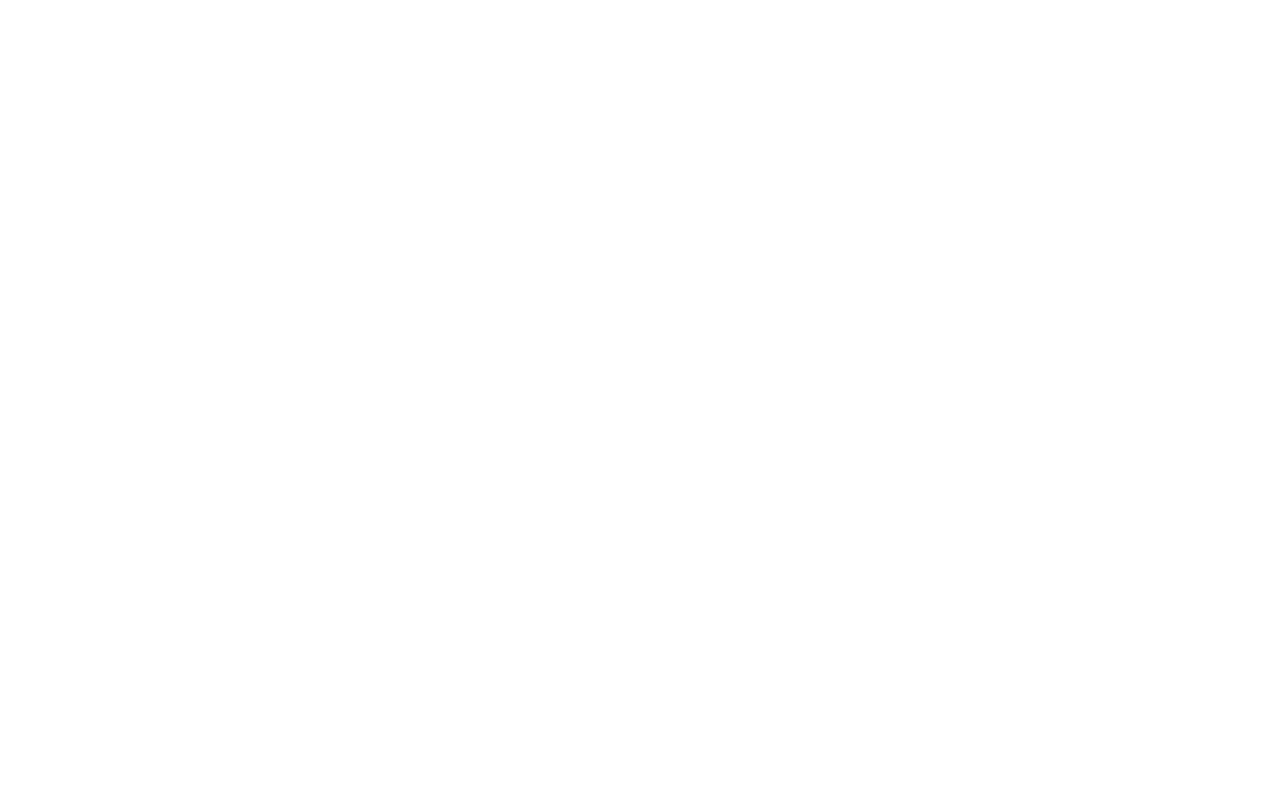
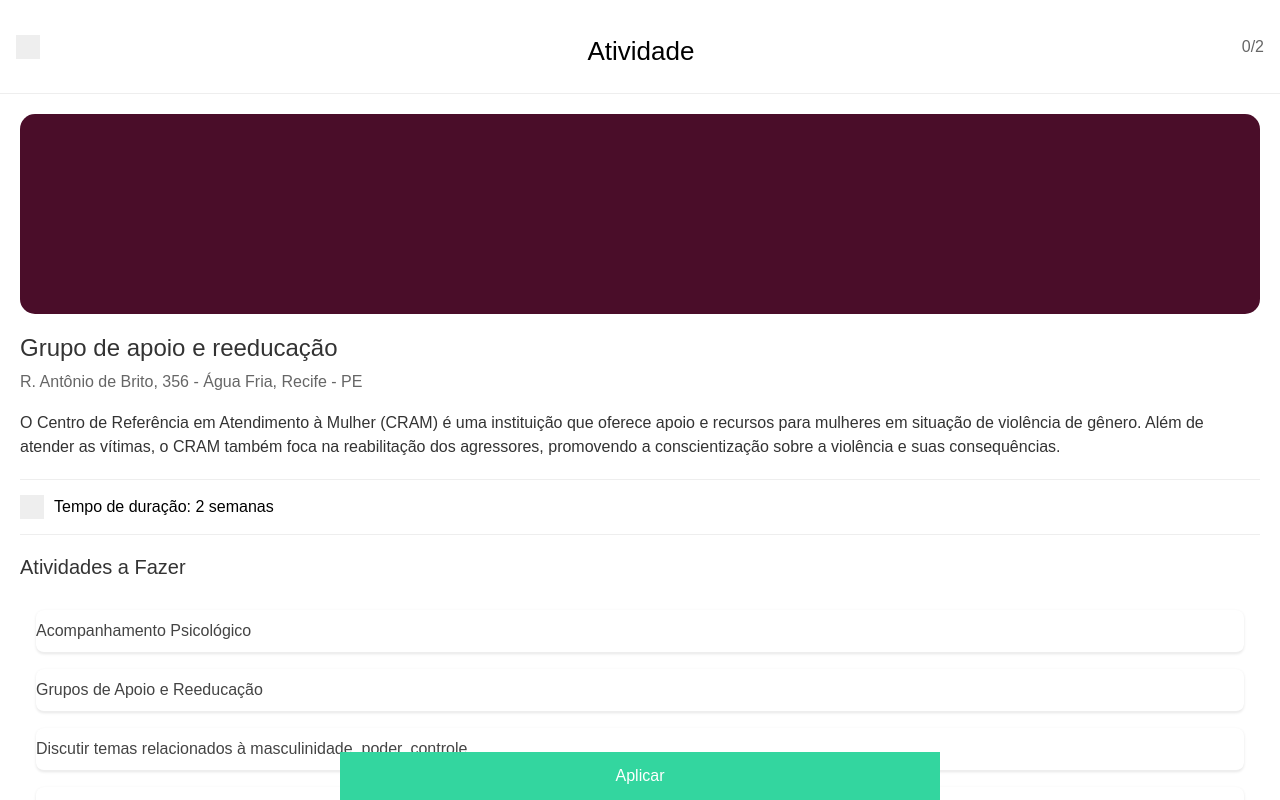
Before and after one commit to SamuelJeff/reHub, a React (Vite) app: page /detailAct in a window 1280 px wide. Built offline with nearby package versions, Linux system fonts and the light colour scheme.

Commit message:
Mais telas e teste vercel

```diff
--- a/capacitor.config.ts
+++ b/capacitor.config.ts
@@ -3,7 +3,10 @@
 const config: CapacitorConfig = {
   appId: 'io.ionic.starter',
   appName: 'Minden',
-  webDir: 'dist'
+  webDir: 'dist',
+  server: {
+    androidScheme: 'https' // Garante que os assets sejam servidos corretamente no Android
+  }
 };
 
 export default config;
--- a/src/App.tsx
+++ b/src/App.tsx
@@ -14,6 +14,7 @@
 import LoginR from "./pages/LoginR";
 import HomeR from "./pages/HomeR";
 import ActivityR from "./pages/ActivityR";
+import DetailAct from "./pages/DetailAct"
 
 /* Core CSS required for Ionic components to work properly */
 import "@ionic/react/css/core.css";
@@ -66,6 +67,9 @@
         <Route exact path="/activityR">
         <ActivityR />
         </Route>
+        <Route exact path="/detailAct">
+        <DetailAct />
+        </Route>
       </IonRouterOutlet>
     </IonReactRouter>
   </IonApp>
--- a/src/pages/ActivityR.tsx
+++ b/src/pages/ActivityR.tsx
@@ -1,10 +1,11 @@
-import { IonPage } from "@ionic/react";
+import { IonContent, IonPage } from "@ionic/react";
 import "./ActivityR.css";
 import Activity from "../components/Activity"
 
 const ActivityR: React.FC = () => {
   return (
     <IonPage>
+      <IonContent fullscreen>
       <header className="header">
         <div className="header-left">
             <button className="back-button"><img
@@ -30,6 +31,7 @@
         Ver Mais
     </button>
     <div></div>
+    </IonContent>
     </IonPage>
   );
 };
--- /dev/null
+++ b/src/pages/DetailAct.css
@@ -0,0 +1,101 @@
+.containerDet {
+    max-width: 600px;
+    margin: 0 auto;
+    background: white;
+    min-height: 100vh;
+}
+
+.header {
+    padding: 16px;
+    border-bottom: 1px solid #eee;
+    display: flex;
+    align-items: center;
+    justify-content: space-between;
+}
+
+.back-button-placeholder {
+    width: 24px;
+    height: 24px;
+    background: #eee;
+}
+
+.page-counter {
+    color: #666;
+}
+
+.logo-placeholder {
+    width: 100%;
+    height: 200px;
+    background: #4a0d29;
+    margin-bottom: 20px;
+    border-radius: 15px;
+}
+
+.contentDet {
+    padding: 20px;
+}
+
+.title {
+    font-size: 24px;
+    margin-bottom: 10px;
+    color: #333;
+}
+
+.address {
+    color: #666;
+    margin-bottom: 20px;
+}
+
+.description {
+    color: #333;
+    line-height: 1.5;
+    margin-bottom: 20px;
+}
+
+.duration {
+    display: flex;
+    align-items: center;
+    padding: 15px 0;
+    border-top: 1px solid #eee;
+    border-bottom: 1px solid #eee;
+    margin-bottom: 20px;
+}
+
+.duration-icon-placeholder {
+    width: 24px;
+    height: 24px;
+    background: #eee;
+    margin-right: 10px;
+}
+
+.activities-title {
+    font-size: 20px;
+    margin-bottom: 15px;
+    color: #333;
+}
+
+.activity-list {
+    list-style: none;
+}
+
+.activity-item {
+    padding: 12px 0;
+    color: #444;
+    border-bottom: 1px solid #eee;
+}
+
+.apply-button {
+    position: fixed;
+    bottom: 0;
+    left: 0;
+    right: 0;
+    padding: 16px;
+    background: #33d69f;
+    color: white;
+    border: none;
+    font-size: 16px;
+    cursor: pointer;
+    width: 100%;
+    max-width: 600px;
+    margin: 0 auto;
+}
--- /dev/null
+++ b/src/pages/DetailAct.tsx
@@ -0,0 +1,47 @@
+import { IonBackButton, IonButton, IonButtons, IonContent, IonHeader, IonItem, IonLabel, IonList, IonPage, IonTitle, IonToolbar } from "@ionic/react";
+import { useHistory } from 'react-router-dom';
+import "./DetailAct.css";
+
+const DetailAct: React.FC = () => {
+
+  return (
+    <IonPage>
+        <IonContent fullscreen>
+          <div className="container">
+        <header className="header">
+            <div className="back-button-placeholder"></div>
+            <h1>Atividade</h1>
+            <span className="page-counter">0/2</span>
+        </header>
+
+        <main className="contentDet">
+            <div className="logo-placeholder"></div>
+
+            <h2 className="title">Grupo de apoio e reeducação</h2>
+            <p className="address">R. Antônio de Brito, 356 - Água Fria, Recife - PE</p>
+
+            <p className="description">
+                O Centro de Referência em Atendimento à Mulher (CRAM) é uma instituição que oferece apoio e recursos para mulheres em situação de violência de gênero. Além de atender as vítimas, o CRAM também foca na reabilitação dos agressores, promovendo a conscientização sobre a violência e suas consequências.
+            </p>
+
+            <div className="duration">
+                <div className="duration-icon-placeholder"></div>
+                <span>Tempo de duração: 2 semanas</span>
+            </div>
+
+            <h3 className="activities-title">Atividades a Fazer</h3>
+            <ul className="activity-list">
+                <li className="activity-item">Acompanhamento Psicológico</li>
+                <li className="activity-item">Grupos de Apoio e Reeducação</li>
+                <li className="activity-item">Discutir temas relacionados à masculinidade, poder, controle</li>
+                <li className="activity-item">Como construir relacionamentos saudáveis</li>
+                <li className="activity-item">Desenvolver habilidades emocionais</li>
+            </ul>
+        </main>
+        <button className="apply-button">Aplicar</button>
+    </div>
+    </IonContent>
+  </IonPage>
+  )};
+
+export default DetailAct;
--- a/src/pages/HomeR.tsx
+++ b/src/pages/HomeR.tsx
@@ -1,4 +1,4 @@
-import { IonPage } from "@ionic/react";
+import { IonContent, IonPage } from "@ionic/react";
 import { useHistory } from 'react-router-dom';
 import "./HomeR.css";
 
@@ -20,6 +20,7 @@
 
   return (
     <IonPage>
+      <IonContent fullscreen>
       <div className="containerR">
         <div className="headerR">
           <button className="exit-placeholder" onClick={handleExitClick}><img
@@ -86,6 +87,7 @@
         </button>
         <button className="add-activity" onClick={handleAddActivityClick}>Adicionar atividade</button>
       </div>
+      </IonContent>
     </IonPage>
   );
 };
--- a/src/pages/LoginR.tsx
+++ b/src/pages/LoginR.tsx
@@ -48,7 +48,7 @@
   };
   return (
     <IonPage>
-      <IonContent>
+      <IonContent fullscreen>
         <div className="background">
           {/* Círculos decorativos */}
           <div className="circle circle-1-top-small"></div>
@@ -93,7 +93,7 @@
                 Login
               </button>
             </form>
-              <p>Esqueci minha senha</p>
+              <p className="textBlue">Esqueci minha senha</p>
           </div>
         </div>
       </IonContent>
--- a/src/pages/Start.css
+++ b/src/pages/Start.css
@@ -10,7 +10,7 @@
 
 /* Círculos decorativos */
 .circle {
-    position: absolute;
+  position: fixed;
   border-radius: 50%;
   z-index: 0; /* Círculos no fundo */
 }
@@ -45,14 +45,15 @@
   z-index: 0; /* Mantém no fundo */
 }
 
-  .circle-bottom-small{
+.circle-bottom-small {
   width: 450px;
   height: 450px;
   background-color: #4F999B;
   bottom: -300px;
-    left: -px;
+  left: 30px;
   z-index: 1;
 }
+
 /* Container principal */
 .containerS {
   display: flex;
@@ -71,7 +72,8 @@
   align-items: center;
   margin-bottom: 40px;
 }
-  .logoMinden{
+
+.logoMinden {
   padding-bottom: 40px;
 }
 
@@ -82,7 +84,6 @@
   color: #000;
   margin: 0;
 }
-
 
 /* Botões personalizados */
 .buttons {
@@ -107,3 +108,94 @@
 .custom-button:hover {
   background-color: #4F999B; /* Cor ao passar o mouse */
 }
+
+/* Media Queries para diferentes tamanhos de tela */
+@media (max-width: 768px) {
+  .background {
+      height: auto; /* Ajusta a altura do fundo */
+  }
+
+  .circle-top {
+      width: 200px;
+      height: 200px;
+      top: -100px; /* Ajusta a posição */
+      right: -100px; /* Ajusta a posição */
+  }
+
+  .circle-top-small {
+      width: 120px;
+      height: 120px;
+      top: 10px; /* Ajusta a posição */
+      right: -50px; /* Ajusta a posição */
+  }
+
+  .circle-bottom {
+      width: 600px;
+      height: 600px;
+      bottom: -400px;
+      left: -250px;
+  }
+
+  .circle-bottom-small {
+      width: 350px;
+      height: 350px;
+      bottom: -250px;
+  }
+
+  .containerS {
+      margin: 0 20px; /* Adiciona margem para telas menores */
+  }
+
+  .logo-text {
+      font-size: 28px; /* Reduz o tamanho da fonte */
+  }
+
+  .custom-button {
+      font-size: 14px; /* Reduz o tamanho da fonte do botão */
+}
+}
+
+@media (max-width: 480px) {
+  .background {
+      height: auto; /* Ajusta a altura do fundo */
+  }
+
+  .circle-top {
+      width: 150px;
+      height: 150px;
+      top: -80px; /* Ajusta a posição */
+      right: -80px; /* Ajusta a posição */
+  }
+
+  .circle-top-small {
+      width: 100px;
+      height: 100px;
+      top: 5px; /* Ajusta a posição */
+      right: -30px; /* Ajusta a posição */
+  }
+
+  .circle-bottom {
+      width: 500px;
+      height: 500px;
+      bottom: -300px;
+      left: -200px;
+  }
+
+  .circle-bottom-small {
+      width: 300px;
+      height: 300px;
+      bottom: -200px;
+  }
+
+  .containerS {
+      margin: 0 10px; /* Adiciona margem para telas menores */
+  }
+
+  .logo-text {
+      font-size: 24px; /* Reduz o tamanho da fonte */
+  }
+
+  .custom-button {
+      font-size: 12px; /* Reduz o tamanho da fonte do botão */
+  }
+}
```
Also changed, not shown: src/pages/LoginR.css (+71 -12 lines), 3 other files (tests, documents, lock files or other folders). Lines whose indentation alone changed are shown as unchanged.
